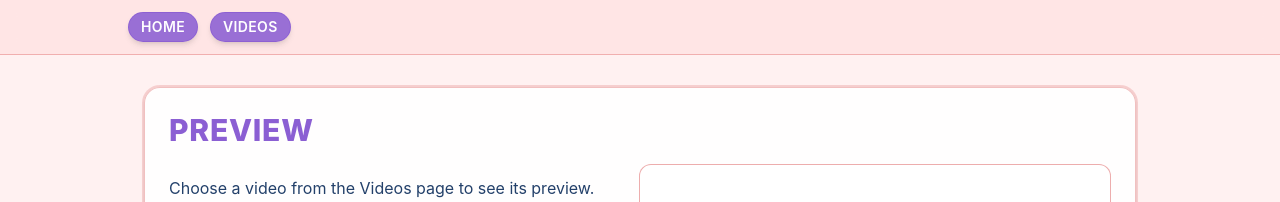
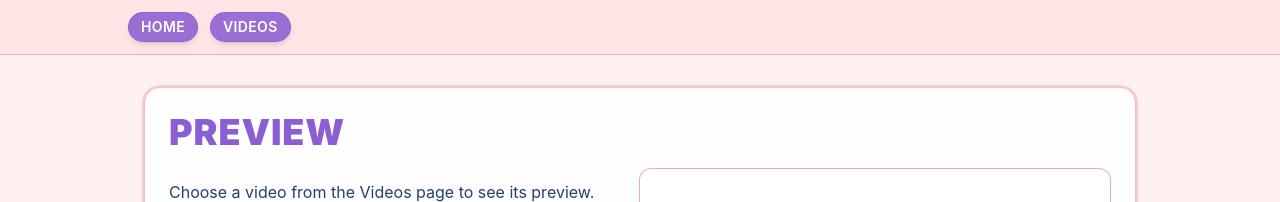
Before and after one commit to konradkelly/Salamander-Labs, a React (Vite) app: page /preview in a window 1280 px wide. Shown: the top 202 px of the page. Built offline with nearby package versions, Linux system fonts and the light colour scheme.

Commit message:
changed preview font to match home jsx font

```diff
--- a/src/pages/Preview.jsx
+++ b/src/pages/Preview.jsx
@@ -266,7 +266,9 @@ useEffect(() => {
 
   return (
     <section className="rounded-2xl border border-accent/35 bg-white/90 p-6 shadow-sm ring-2 ring-accent/20">
-      <h1 className="text-3xl font-extrabold uppercase tracking-wide text-secondary">
+      {/* <h1 className="text-3xl font-extrabold uppercase tracking-wide text-secondary"> */}
+      <h1 className="text-4xl font-black uppercase tracking-wide text-secondary">
+
         {filename ? `Preview: ${filename}` : 'Preview'}
       </h1>
       <div className="mt-4 flex gap-4">
```
